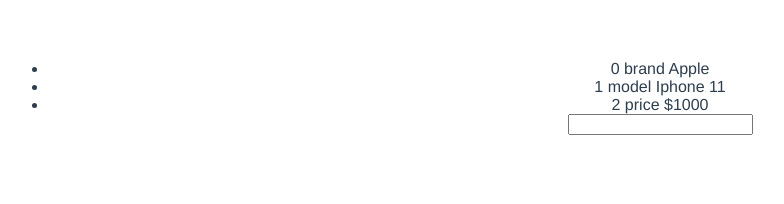
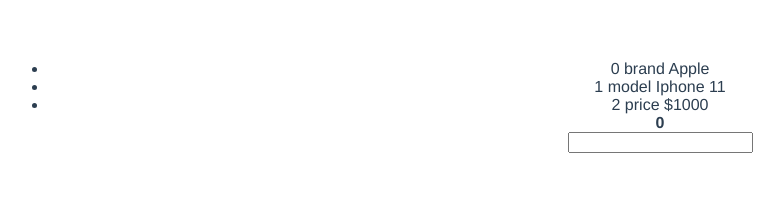
Before and after one commit to maxkolt/vue-udemy, a Vue app: page / in a window 1280 px wide. Shown: the top 204 px of the page, without its empty margins (0-784 px from the left). Built offline with nearby package versions, Linux system fonts and the light colour scheme.

Commit message:
v-for, деректива вывода шаблонов

```diff
--- a/src/App.vue
+++ b/src/App.vue
@@ -1,11 +1,13 @@
 <template>
   <section id="app">
     <ul>
-     <!-- <li v-for="(color, index) in colors" :key="index">Это индекс: {{ index }} это цвет: {{ color }}</li>-->
-     <!-- <li v-for="user in users" :key="user.id">{{ user.name }} {{ user.age }}</li>-->
-      <li v-for="(value, name, index) in product" :key="value">{{index}} {{name}} {{value}}</li>
+      <!-- <li v-for="(color, index) in colors" :key="index">Это индекс: {{ index }} это цвет: {{ color }}</li>-->
+      <!-- <li v-for="user in users" :key="user.id">{{ user.name }} {{ user.age }}</li>-->
+      <li v-for="(value, name, index) in product" :key="value">{{ index }} {{ name }} {{ value }}</li>
+
+      <strong>{{ allUsersTotalAge }}</strong>
       <div>
-       <!-- <input type="text" @keyup.enter="addNewColor"> -->
+        <!-- <input type="text" @keyup.enter="addNewColor"> -->
         <input type="text" @keyup.enter="deleteProp">
       </div>
     </ul>
@@ -21,13 +23,26 @@
   // components: {HelloWorld}
   data: () => ({
     colors: ['red', 'blue', 'black'],
-    users: [{name: 'maksim', age: 30, id: '1'}, {name: 'ivan', age: 30, id: '2'}],
+    users: [
+      {name: 'maksim', age: 28, id: '1'},
+      {name: 'ivan', age: 34, id: '2'}
+    ],
     product: {
       brand: 'Apple',
       model: 'Iphone 11',
       price: '$1000'
     }
   }),
+  computed: {
+    allUsersTotalAge() {
+      let total = 0;
+      for (let i = 0; i < this.users; i++) {
+        let age = this.users[i].age;
+        total += age;
+      }
+      return total;
+    }
+  },
   methods: {
     addNewColor(e) {
       this.colors.push(e.target.value);
```
